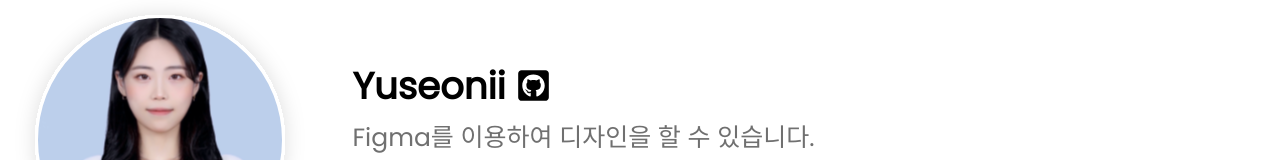
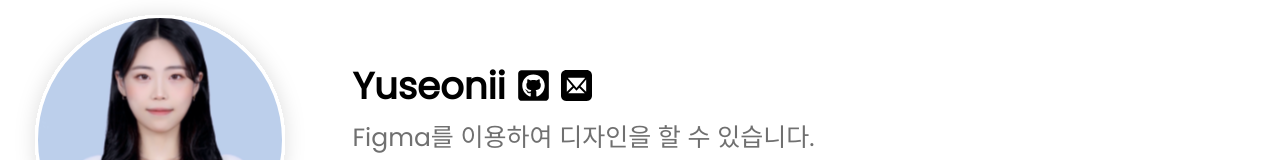
Before and after one commit to Frame-in-Puzzle/Puzzle-Front, a React (Create React App) app: page /profile/check in a window 1280 px wide. Shown: the part 155-315 px from the top of the page. Built offline with nearby package versions, Linux system fonts and the light colour scheme; no server answers; a web font is replaced by a local one.

Commit message:
add : mail 아이콘 추가

```diff
--- a/src/Components/ProfileHeader/ProfileHeader.tsx
+++ b/src/Components/ProfileHeader/ProfileHeader.tsx
@@ -1,8 +1,9 @@
 /** @jsxImportSource @emotion/react */
-import React from "react";
+import React, { useState } from "react";
 import * as S from "./Style";
 import * as I from "../../Assets/index";
 import { FaGithubSquare } from "react-icons/fa";
+import { ImMail } from "react-icons/im";
 
 const ProfileHeader: React.FC = () => {
   return (
@@ -15,6 +16,12 @@ const ProfileHeader: React.FC = () => {
           <div css={S.TitleWrapper}>
             <p css={S.Name}>Yuseonii</p>
             <FaGithubSquare css={S.Icon} />
+            <div css={S.Mail}>
+              <a href="mailto:s20063@gsm.hs.kr">
+                <ImMail css={S.MailIcon}></ImMail>
+              </a>
+              <p>yuseonii@naver.com</p>
+            </div>
           </div>
           <p css={S.Introduction}>Figma를 이용하여 디자인을 할 수 있습니다.</p>
           <div css={S.LanguageWrapper}>
--- a/src/Components/ProfileHeader/Style.ts
+++ b/src/Components/ProfileHeader/Style.ts
@@ -42,6 +42,34 @@ export const Icon = css`
   margin-left: 10px;
 `;
 
+export const Mail = css`
+  display: flex;
+  a {
+    display: flex;
+    color: #000;
+  }
+  p {
+    display: none;
+  }
+
+  &:hover {
+    p {
+      display: block;
+      margin-left: 10px;
+      color: #fff;
+      background-color: #707070;
+      border-radius: 5px;
+      padding: 6px;
+    }
+  }
+`;
+
+export const MailIcon = css`
+  font-size: 31px;
+  margin-left: 10px;
+  cursor: pointer;
+`;
+
 export const Introduction = css`
   color: #707070;
   font-style: normal;
```
